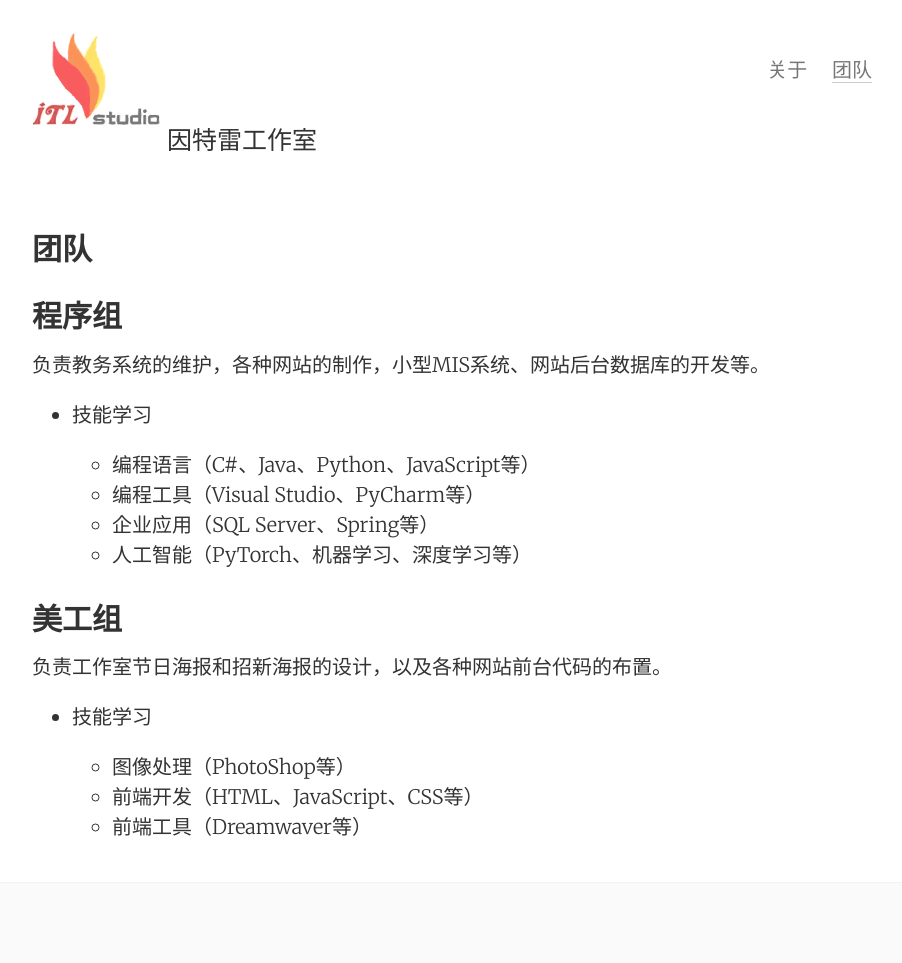
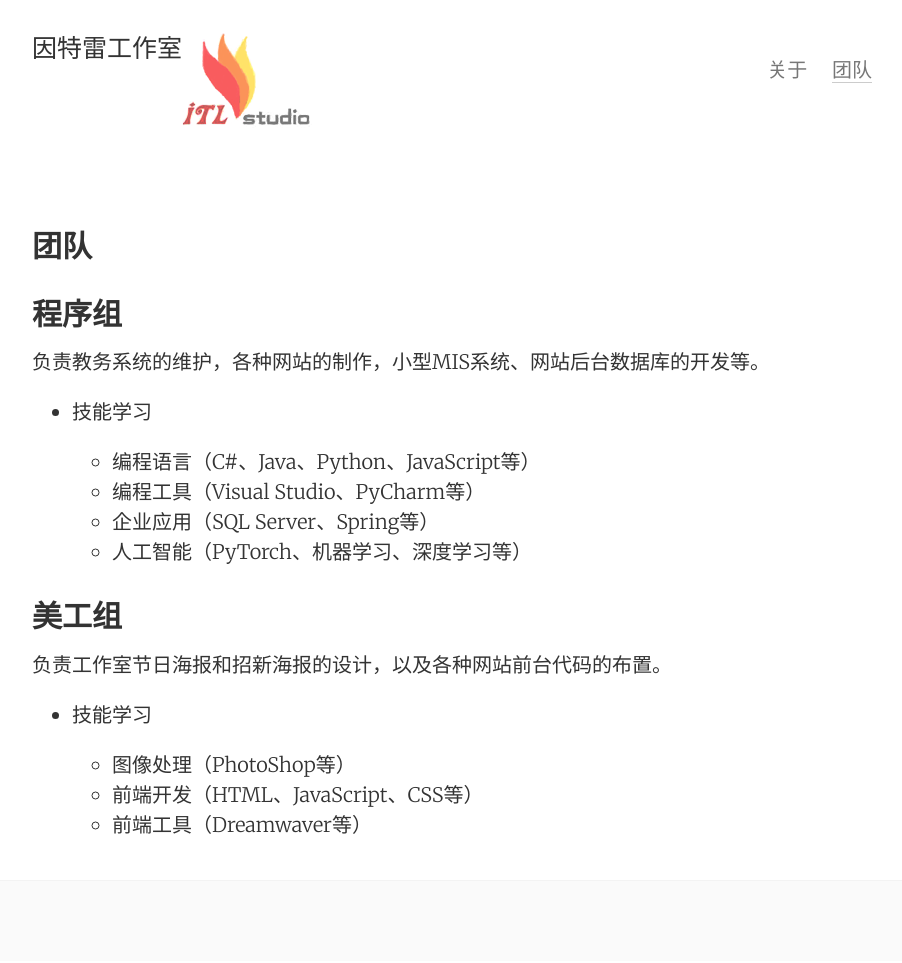
Before and after one commit to neepuitl/neepuitl.github.io, a Jekyll site: the page built from team.md, in a window 1280 px wide. Shown: the whole page, without its empty margins (188-1090 px from the left). Built offline with Jekyll 4.4.1, drawn with Linux system fonts in a browser that asks for light colours.

Commit message:
Update ITL logo

```diff
--- a/_includes/header.html
+++ b/_includes/header.html
@@ -1,7 +1,8 @@
 <header class="site-header px2 px-responsive">
   <div class="mt2 wrap">
     <div class="measure">
-      <a href="{{ "/" | relative_url }}" class="site-title"><img src="/assets/images/itl-logo.png"/>{{ site.title }}</a>
+      <img src="/assets/images/itl-logo.png"/>
+      <a href="{{ "/" | relative_url }}" class="site-title">{{ site.title }}</a>
       <nav class="site-nav">
         {% include navigation.html %}
       </nav>
```
